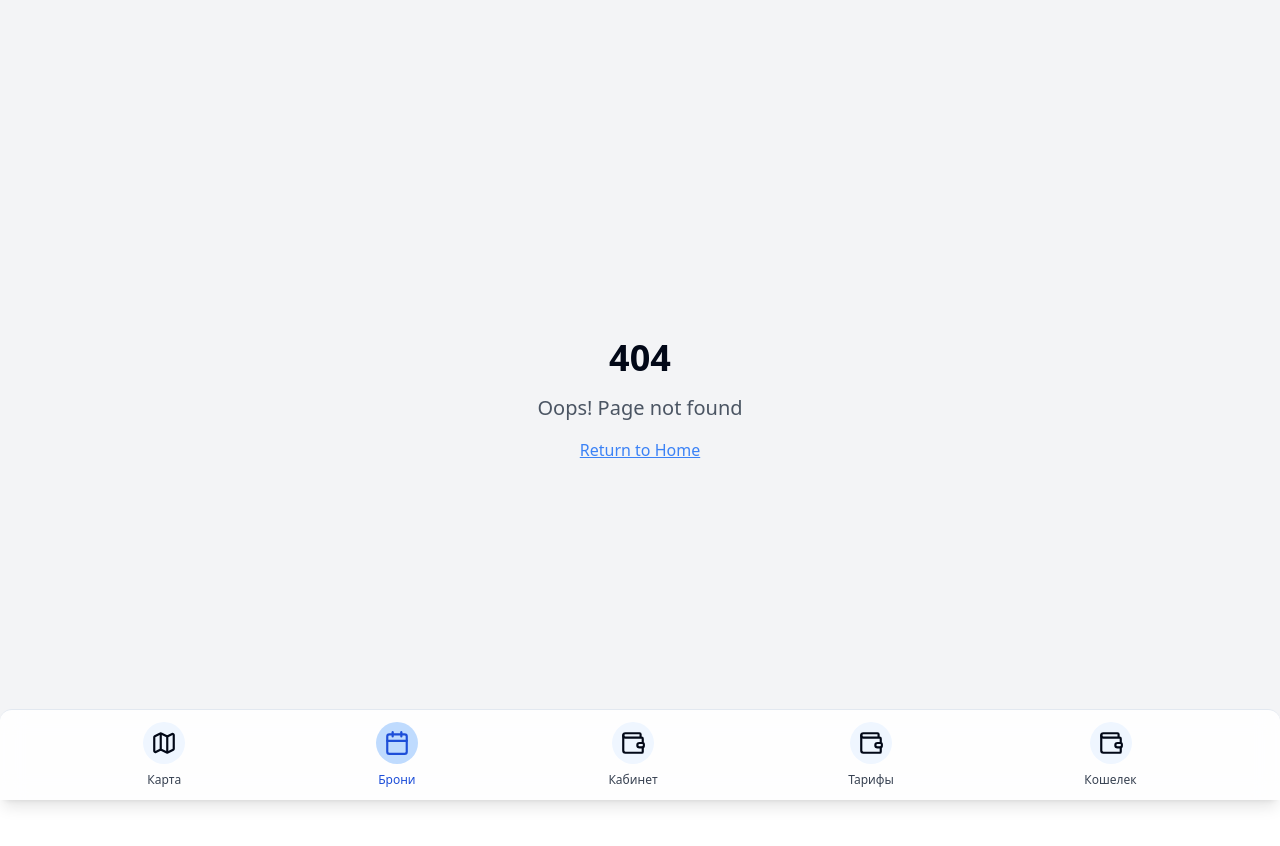
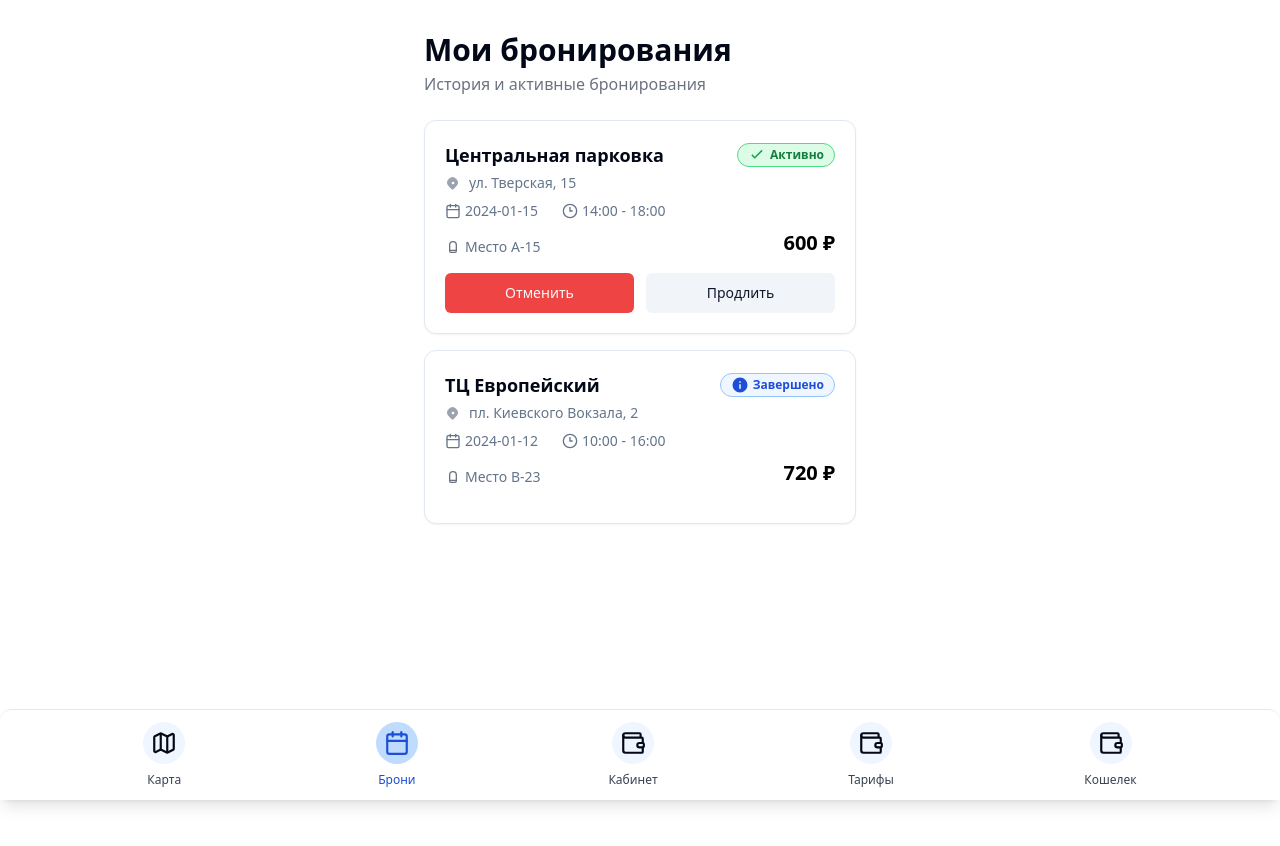
Before and after one commit to Eldarfox/easy-parking-maps, a React (Vite) app: page /bookings in a window 1280 px wide. Before the commit this address had no page. Shown: the top 846 px of the page. After the commit the page ends 800 px from the top, so only its background shows below. Built offline with nearby package versions, Linux system fonts and the light colour scheme.

Commit message:
Add bookings page
Implement the bookings page based on the provided image.

```diff
--- a/src/App.tsx
+++ b/src/App.tsx
@@ -9,6 +9,7 @@ import NotFound from "./pages/NotFound";
 import Cabinet from "./pages/Cabinet";
 import Tariffs from "./pages/Tariffs";
 import Wallet from "./pages/Wallet";
+import Bookings from "./pages/Bookings";
 import BottomBar from "@/components/BottomBar";
 
 const queryClient = new QueryClient();
@@ -22,6 +23,7 @@ const App = () => (
         <div className="min-h-screen relative pb-16">
           <Routes>
             <Route path="/" element={<Index />} />
+            <Route path="/bookings" element={<Bookings />} />
             <Route path="/cabinet" element={<Cabinet />} />
             <Route path="/tariffs" element={<Tariffs />} />
             <Route path="/wallet" element={<Wallet />} />
--- /dev/null
+++ b/src/pages/Bookings.tsx
@@ -0,0 +1,110 @@
+
+import { Badge } from "@/components/ui/badge";
+import { Button } from "@/components/ui/button";
+import { Calendar } from "lucide-react";
+
+const BOOKINGS = [
+  {
+    id: 1,
+    status: "active",
+    title: "Центральная парковка",
+    address: "ул. Тверская, 15",
+    date: "2024-01-15",
+    time: "14:00 - 18:00",
+    place: "A-15",
+    price: 600,
+  },
+  {
+    id: 2,
+    status: "completed",
+    title: "ТЦ Европейский",
+    address: "пл. Киевского Вокзала, 2",
+    date: "2024-01-12",
+    time: "10:00 - 16:00",
+    place: "B-23",
+    price: 720,
+  },
+];
+
+function BookingStatus({status}: {status: string}) {
+  if (status === "active")
+    return (
+      <Badge variant="secondary" className="ml-1 text-green-700 bg-green-100 border-green-400">
+        <span className="flex items-center gap-1">
+          <svg width="18" height="18" viewBox="0 0 24 24" className="text-green-600"><path fill="currentColor" d="M9 17L4.5 12.5l1.41-1.42L9 14.17l9.09-9.09L19.5 6.5z"/></svg>
+          Активно
+        </span>
+      </Badge>
+    );
+  if (status === "completed")
+    return (
+      <Badge variant="secondary" className="ml-1 text-blue-700 bg-blue-50 border-blue-300">
+        <span className="flex items-center gap-1">
+          <svg width="18" height="18" viewBox="0 0 24 24" className="text-blue-700"><path fill="currentColor" d="M12 2a10 10 0 1010 10A10.011 10.011 0 0012 2zm1 15h-2v-6h2zm0-8h-2V7h2z"/></svg>
+          Завершено
+        </span>
+      </Badge>
+    );
+  return null;
+}
+
+function BookingCard({
+  booking,
+}: {
+  booking: typeof BOOKINGS[0];
+}) {
+  const isActive = booking.status === "active";
+  return (
+    <div className="bg-white border rounded-xl shadow-sm mb-4 p-5">
+      <div className="flex items-center mb-1 justify-between">
+        <span className="font-semibold text-lg">{booking.title}</span>
+        <BookingStatus status={booking.status} />
+      </div>
+      <div className="text-sm text-muted-foreground flex items-center gap-1 mb-2">
+        <svg className="mr-1 text-gray-400" width="16" height="16" fill="none" viewBox="0 0 24 24">
+          <path
+            fill="currentColor"
+            d="M17.657 16.243l-4.95 4.95a2 2 0 01-2.828 0l-4.95-4.95a8 8 0 1112.728 0zM12 14a2 2 0 100-4 2 2 0 000 4z"
+          />
+        </svg>
+        {booking.address}
+      </div>
+      <div className="flex flex-wrap gap-x-6 gap-y-1 text-sm text-muted-foreground mb-2">
+        <span className="flex items-center gap-1">
+          <Calendar className="w-4 h-4" /> {booking.date}
+        </span>
+        <span className="flex items-center gap-1">
+          <svg className="w-4 h-4" fill="none" stroke="currentColor" strokeWidth={2} viewBox="0 0 24 24"><circle cx="12" cy="12" r="10"/><path d="M12 6v6h4"/></svg>
+          {booking.time}
+        </span>
+      </div>
+      <div className="flex flex-wrap gap-4 items-end justify-between">
+        <div className="flex items-center gap-1 text-muted-foreground text-sm">
+          <svg className="w-4 h-4 text-gray-500" viewBox="0 0 24 24" fill="none"><path d="M7 17v1a2 2 0 002 2h6a2 2 0 002-2v-1M17 17V9a5 5 0 00-10 0v8m10 0H7" stroke="currentColor" strokeWidth="2" strokeLinecap="round" strokeLinejoin="round"/></svg>
+          Место {booking.place}
+        </div>
+        <div className="font-bold text-xl text-black">{booking.price} ₽</div>
+      </div>
+      <div className="flex gap-3 mt-4">
+        {isActive && (
+          <>
+            <Button variant="destructive" className="flex-1">Отменить</Button>
+            <Button variant="secondary" className="flex-1">Продлить</Button>
+          </>
+        )}
+      </div>
+    </div>
+  );
+}
+
+const Bookings = () => (
+  <div className="max-w-md mx-auto py-8 px-2">
+    <h1 className="text-3xl font-bold mb-1">Мои бронирования</h1>
+    <div className="text-gray-500 text-base mb-6">История и активные бронирования</div>
+    {BOOKINGS.map((b) => (
+      <BookingCard key={b.id} booking={b} />
+    ))}
+  </div>
+);
+
+export default Bookings;
```
